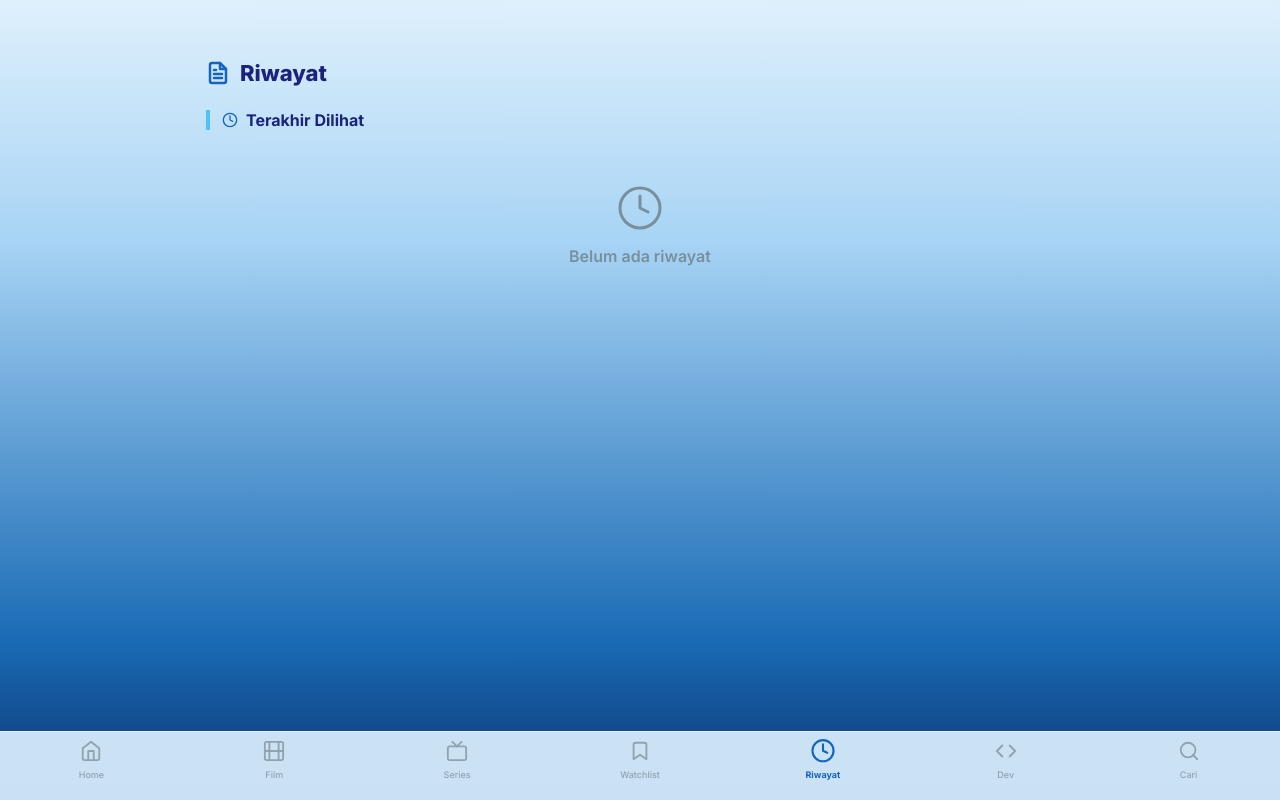
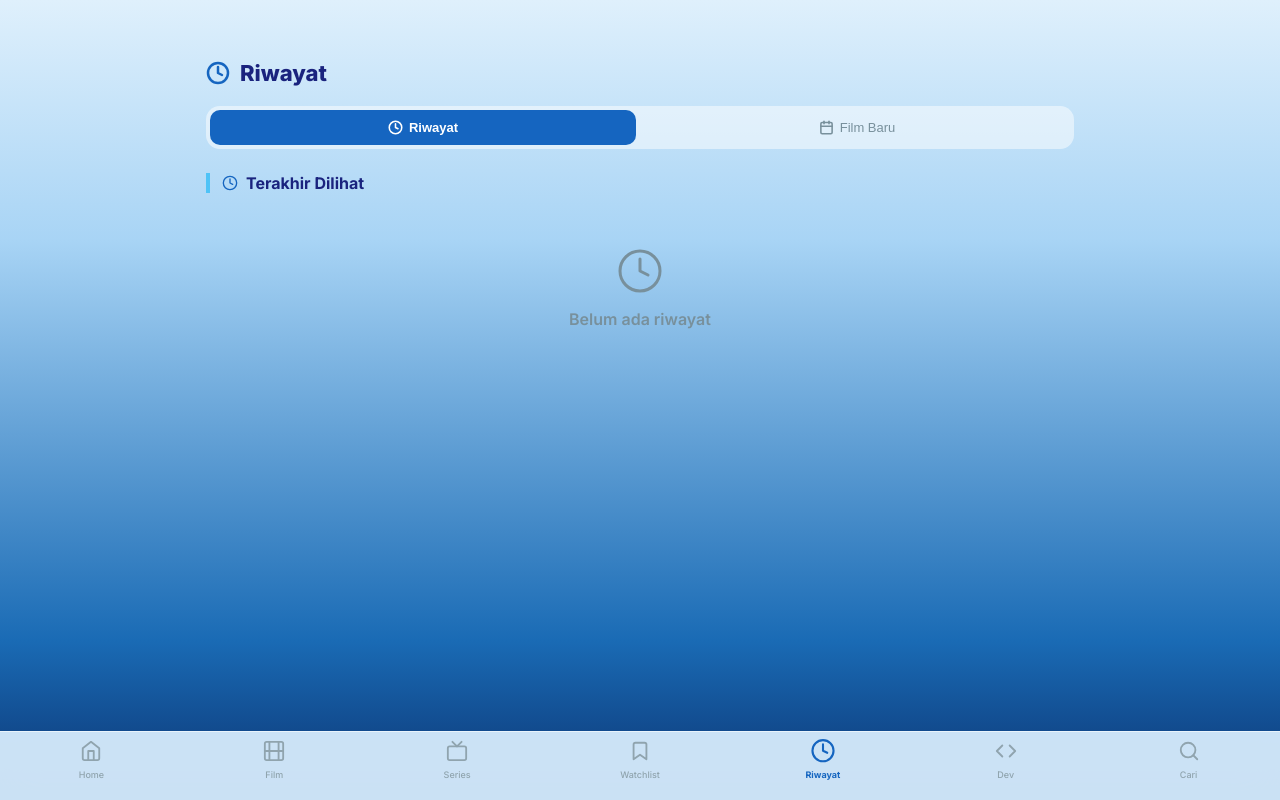
Before and after one commit to egialghazy18-rgb/nzwxfilm, a Next.js app: page /history in a window 1280 px wide. Built offline with nearby package versions, Linux system fonts and the light colour scheme.

Commit message:
feat: tab Film Baru di halaman Riwayat

```diff
--- a/app/history/page.jsx
+++ b/app/history/page.jsx
@@ -1,11 +1,17 @@
 'use client';
+import { useState, useEffect } from 'react';
 import { useLocalStorage } from '../hooks/useLocalStorage';
 import { useTheme } from '../context/ThemeContext';
+
+const KEY = '3a3f8986432b380633bf9670f5fff60a';
 
 export default function HistoryPage() {
   const { dark } = useTheme();
   const [recent, setRecent] = useLocalStorage('recently_viewed', []);
   const [cont, setCont] = useLocalStorage('continue_watching', []);
+  const [tab, setTab] = useState('riwayat');
+  const [newFilms, setNewFilms] = useState([]);
+  const [loading, setLoading] = useState(false);
 
   const bg = dark
     ? 'linear-gradient(180deg,#0a0a1a 0%,#0d1b3e 50%,#0a0a1a 100%)'
@@ -13,15 +19,58 @@ export default function HistoryPage() {
   const txt = dark ? '#fff' : '#1a237e';
   const sub = dark ? 'rgba(255,255,255,0.5)' : '#78909c';
   const ic = dark ? '#4fc3f7' : '#1565c0';
+  const card = dark ? '#1a2744' : '#1a3a5c';
+
+  useEffect(() => {
+    if (tab !== 'baru') return;
+    setLoading(true);
+    Promise.all([
+      fetch(`https://api.themoviedb.org/3/movie/now_playing?api_key=${KEY}&language=id-ID&page=1`).then(r => r.json()),
+      fetch(`https://api.themoviedb.org/3/tv/on_the_air?api_key=${KEY}&language=id-ID&page=1`).then(r => r.json()),
+    ]).then(([movies, series]) => {
+      const all = [
+        ...(movies.results || []).map(f => ({ ...f, _type: 'movie' })),
+        ...(series.results || []).map(f => ({ ...f, _type: 'tv' })),
+      ].sort((a, b) => new Date(b.release_date || b.first_air_date) - new Date(a.release_date || a.first_air_date));
+      setNewFilms(all.slice(0, 30));
+      setLoading(false);
+    });
+  }, [tab]);
+
+  const tabs = [
+    { id: 'riwayat', label: 'Riwayat', icon: <svg width="15" height="15" viewBox="0 0 24 24" fill="none" stroke="currentColor" strokeWidth="2.5" strokeLinecap="round" strokeLinejoin="round"><circle cx="12" cy="12" r="10"/><polyline points="12 6 12 12 16 14"/></svg> },
+    { id: 'baru', label: 'Film Baru', icon: <svg width="15" height="15" viewBox="0 0 24 24" fill="none" stroke="currentColor" strokeWidth="2.5" strokeLinecap="round" strokeLinejoin="round"><rect x="3" y="4" width="18" height="18" rx="2"/><line x1="16" y1="2" x2="16" y2="6"/><line x1="8" y1="2" x2="8" y2="6"/><line x1="3" y1="10" x2="21" y2="10"/></svg> },
+  ];
 
   return (
     <main style={{ minHeight: '100vh', background: bg, paddingBottom: 100 }}>
       <div style={{ maxWidth: 900, margin: '0 auto', padding: '60px 16px 80px' }}>
-        <div style={{ display:'flex', alignItems:'center', gap:10, marginBottom:24 }}>
-          <svg width="24" height="24" viewBox="0 0 24 24" fill="none" stroke={ic} strokeWidth="2.5" strokeLinecap="round" strokeLinejoin="round"><path d="M14 2H6a2 2 0 0 0-2 2v16a2 2 0 0 0 2 2h12a2 2 0 0 0 2-2V8z"/><polyline points="14 2 14 8 20 8"/><line x1="16" y1="13" x2="8" y2="13"/><line x1="16" y1="17" x2="8" y2="17"/><polyline points="10 9 9 9 8 9"/></svg>
+
+        {/* Header */}
+        <div style={{ display:'flex', alignItems:'center', gap:10, marginBottom:20 }}>
+          <svg width="24" height="24" viewBox="0 0 24 24" fill="none" stroke={ic} strokeWidth="2.5" strokeLinecap="round" strokeLinejoin="round"><circle cx="12" cy="12" r="10"/><polyline points="12 6 12 12 16 14"/></svg>
           <h1 style={{ fontSize:22, fontWeight:800, color:txt }}>Riwayat</h1>
         </div>
 
+        {/* Tabs */}
+        <div style={{ display:'flex', gap:8, marginBottom:24, background: dark ? 'rgba(255,255,255,0.05)' : 'rgba(255,255,255,0.5)', borderRadius:14, padding:4 }}>
+          {tabs.map(t => (
+            <button key={t.id} onClick={() => setTab(t.id)} style={{
+              flex:1, display:'flex', alignItems:'center', justifyContent:'center', gap:6,
+              padding:'10px 0', borderRadius:10, border:'none', cursor:'pointer',
+              background: tab === t.id ? (dark ? '#1565c0' : '#1565c0') : 'transparent',
+              color: tab === t.id ? '#fff' : sub,
+              fontWeight: tab === t.id ? 700 : 500,
+              fontSize: 13, transition:'all 0.2s',
+            }}>
+              {t.icon}{t.label}
+            </button>
+          ))}
+        </div>
+
+        {/* Tab Riwayat */}
+        {tab === 'riwayat' && (
+          <>
             {cont.length > 0 && (
               <div style={{ marginBottom:32 }}>
                 <div style={{ display:'flex', justifyContent:'space-between', alignItems:'center', marginBottom:14 }}>
@@ -31,10 +80,10 @@ export default function HistoryPage() {
                   </h2>
                   <button onClick={() => setCont([])} style={{ fontSize:12, color:'#e53935', background:'none', border:'none', cursor:'pointer', fontWeight:600 }}>Hapus Semua</button>
                 </div>
-            <div style={{ display:'flex', gap:12, overflowX:'auto', paddingBottom:8 }}>
+                <div style={{ display:'flex', gap:12, overflowX:'auto', paddingBottom:8, scrollbarWidth:'none' }}>
                   {cont.map(f => (
                     <a key={f.id} href={`/watch/${f.id}`} style={{ textDecoration:'none', flexShrink:0, width:120 }}>
-                  <div style={{ borderRadius:12, overflow:'hidden', aspectRatio:'2/3', background:dark?'#1a2744':'#1a3a5c', position:'relative' }}>
+                      <div style={{ borderRadius:12, overflow:'hidden', aspectRatio:'2/3', background:card, position:'relative' }}>
                         {f.poster && <img src={f.poster} alt={f.title} style={{ width:'100%', height:'100%', objectFit:'cover' }} />}
                         <div style={{ position:'absolute', inset:0, background:'linear-gradient(to top,rgba(0,0,0,0.8) 0%,transparent 50%)' }} />
                         <div style={{ position:'absolute', bottom:6, left:6, right:6 }}>
@@ -68,7 +117,7 @@ export default function HistoryPage() {
                 <div style={{ display:'grid', gridTemplateColumns:'repeat(auto-fill, minmax(130px, 1fr))', gap:12 }}>
                   {recent.map(f => (
                     <a key={f.id} href={`/watch/${f.id}`} style={{ display:'block', textDecoration:'none' }}>
-                  <div style={{ borderRadius:14, overflow:'hidden', aspectRatio:'2/3', background:dark?'#1a2744':'#1a3a5c', position:'relative' }}>
+                      <div style={{ borderRadius:14, overflow:'hidden', aspectRatio:'2/3', background:card, position:'relative' }}>
                         {f.poster && <img src={f.poster} alt={f.title} style={{ width:'100%', height:'100%', objectFit:'cover' }} />}
                         <div style={{ position:'absolute', inset:0, background:'linear-gradient(to top,rgba(0,0,0,0.7) 0%,transparent 50%)' }} />
                         <div style={{ position:'absolute', bottom:8, left:8, right:8 }}>
@@ -80,6 +129,59 @@ export default function HistoryPage() {
                 </div>
               )}
             </div>
+          </>
+        )}
+
+        {/* Tab Film Baru */}
+        {tab === 'baru' && (
+          <div>
+            <div style={{ display:'flex', justifyContent:'space-between', alignItems:'center', marginBottom:14 }}>
+              <h2 style={{ fontSize:16, fontWeight:700, color:txt, paddingLeft:12, borderLeft:'4px solid #4fc3f7' }}>Baru Masuk</h2>
+              <span style={{ fontSize:11, color:sub }}>Update hari ini</span>
+            </div>
+            {loading ? (
+              <div style={{ textAlign:'center', padding:'40px 0', color:sub }}>
+                <div style={{ width:32, height:32, border:`3px solid ${ic}`, borderTopColor:'transparent', borderRadius:'50%', animation:'spin 0.8s linear infinite', margin:'0 auto 12px' }} />
+                <style>{`@keyframes spin{to{transform:rotate(360deg)}}`}</style>
+                <p>Memuat film baru...</p>
+              </div>
+            ) : (
+              <div style={{ display:'flex', flexDirection:'column', gap:12 }}>
+                {newFilms.map(f => {
+                  const date = f.release_date || f.first_air_date;
+                  const poster = f.poster_path ? `https://image.tmdb.org/t/p/w185${f.poster_path}` : null;
+                  const title = f.title || f.name;
+                  const isNew = date && (new Date() - new Date(date)) < 7 * 24 * 60 * 60 * 1000;
+                  return (
+                    <a key={f.id} href={`/watch/${f.id}`} style={{ display:'flex', gap:12, textDecoration:'none', background: dark ? 'rgba(255,255,255,0.05)' : 'rgba(255,255,255,0.6)', backdropFilter:'blur(12px)', borderRadius:16, padding:12, border: dark ? '1px solid rgba(255,255,255,0.08)' : '1px solid rgba(255,255,255,0.8)' }}>
+                      <div style={{ width:60, height:90, borderRadius:10, overflow:'hidden', background:card, flexShrink:0 }}>
+                        {poster && <img src={poster} alt={title} style={{ width:'100%', height:'100%', objectFit:'cover' }} />}
+                      </div>
+                      <div style={{ flex:1, minWidth:0 }}>
+                        <div style={{ display:'flex', alignItems:'center', gap:6, marginBottom:4 }}>
+                          <p style={{ fontSize:13, fontWeight:700, color:txt, overflow:'hidden', textOverflow:'ellipsis', whiteSpace:'nowrap' }}>{title}</p>
+                          {isNew && <span style={{ background:'#e53935', color:'#fff', fontSize:9, fontWeight:800, padding:'2px 6px', borderRadius:4, flexShrink:0 }}>BARU</span>}
+                        </div>
+                        <div style={{ display:'flex', alignItems:'center', gap:6, marginBottom:6 }}>
+                          <span style={{ fontSize:11, color:sub }}>{date ? new Date(date).toLocaleDateString('id-ID', { day:'numeric', month:'long', year:'numeric' }) : '-'}</span>
+                          <span style={{ width:3, height:3, borderRadius:'50%', background:sub }} />
+                          <span style={{ fontSize:11, color: f._type === 'tv' ? '#8e24aa' : '#e53935', fontWeight:600 }}>{f._type === 'tv' ? 'SERIES' : 'FILM'}</span>
+                        </div>
+                        <div style={{ display:'flex', alignItems:'center', gap:4 }}>
+                          <svg width="12" height="12" viewBox="0 0 24 24" fill="#f59e0b"><polygon points="12 2 15.09 8.26 22 9.27 17 14.14 18.18 21.02 12 17.77 5.82 21.02 7 14.14 2 9.27 8.91 8.26 12 2"/></svg>
+                          <span style={{ fontSize:11, color:sub, fontWeight:600 }}>{f.vote_average?.toFixed(1)}</span>
+                        </div>
+                      </div>
+                      <div style={{ display:'flex', alignItems:'center' }}>
+                        <svg width="16" height="16" viewBox="0 0 24 24" fill="none" stroke={sub} strokeWidth="2" strokeLinecap="round" strokeLinejoin="round"><polyline points="9 18 15 12 9 6"/></svg>
+                      </div>
+                    </a>
+                  );
+                })}
+              </div>
+            )}
+          </div>
+        )}
       </div>
     </main>
   );
```
Lines whose indentation alone changed are shown as unchanged.
